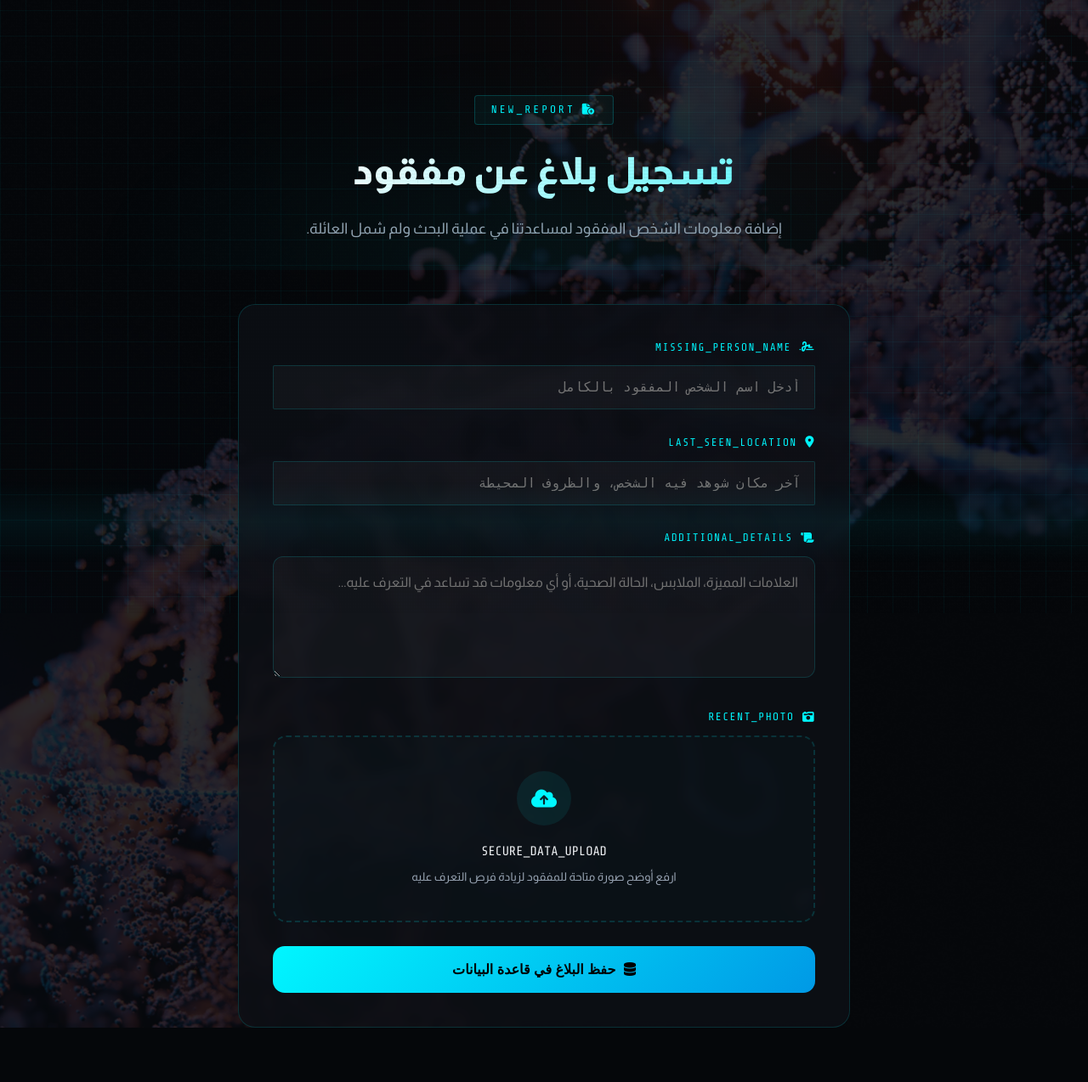
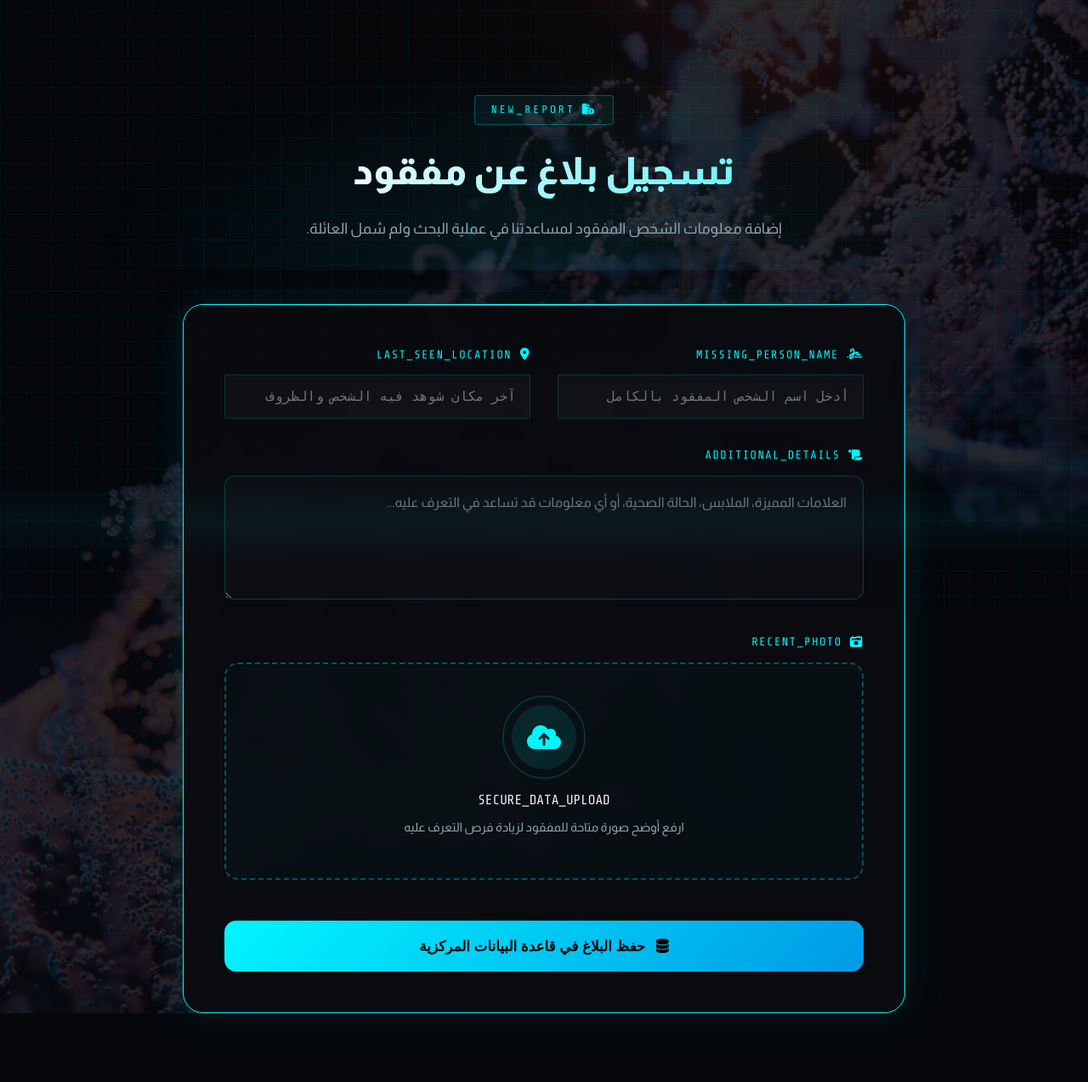
Before and after one commit to blackeagle686/mafqood-ai, a Django app: page /report/ in a window 1280 px wide. Shown: the part 78-1352 px from the top of the page at 85% size. After the commit the page ends 1271 px from the top, so only its background shows below. Run offline with Django 5.2, Linux system fonts and the light colour scheme; parts of the project's set-up code (start-up, migrations or seed data) failed here and were passed over.

Commit message:
Enhanced report template with improved UI, layout, and animations

```diff
--- a/ai_system/app/templates/report.html
+++ b/ai_system/app/templates/report.html
@@ -19,7 +19,7 @@
             content: '';
             position: absolute;
             inset: 0;
-            background: radial-gradient(ellipse at center bottom, hsla(182, 100%, 50%, 0.05) 0%, transparent 60%);
+            background: radial-gradient(ellipse at center bottom, hsla(182, 100%, 50%, 0.08) 0%, transparent 60%);
             pointer-events: none;
         }
         .page-badge {
@@ -30,44 +30,64 @@
             font-size: 0.8rem;
             letter-spacing: 3px;
             color: var(--primary);
-            border: 1px solid rgba(0, 242, 255, 0.2);
+            border: 1px solid rgba(0, 242, 255, 0.3);
             padding: 0.4rem 1.2rem;
             border-radius: 4px;
-            background: rgba(0, 242, 255, 0.04);
+            background: rgba(0, 242, 255, 0.05);
             margin-bottom: 1.2rem;
         }
 
         .form-card {
-            max-width: 720px;
+            max-width: 850px;
             margin: 2.5rem auto 4rem;
-            background: hsla(220, 25%, 7%, 0.85);
-            border: 1px solid var(--border-color);
-            border-radius: 20px;
-            padding: 2.5rem;
-            backdrop-filter: blur(6px);
+            background: hsla(220, 25%, 5%, 0.95);
+            border: 1px solid var(--primary);
+            border-radius: 24px;
+            padding: 3rem;
+            backdrop-filter: blur(10px);
+            box-shadow: 0 0 50px rgba(0, 242, 255, 0.1);
+            position: relative;
+            overflow: hidden;
+        }
+        .form-card::before {
+            content: '';
+            position: absolute;
+            top: 0; left: 0; right: 0; height: 1px;
+            background: linear-gradient(90deg, transparent, var(--primary), transparent);
+            opacity: 0.8;
         }
 
-        .form-row {
-            margin-bottom: 1.8rem;
+        /* 2-Column Layout for Form */
+        .form-grid {
+            display: grid;
+            grid-template-columns: 1fr 1fr;
+            gap: 2rem;
         }
+        .form-full-width {
+            grid-column: 1 / -1;
+        }
+        @media (max-width: 768px) {
+            .form-grid { grid-template-columns: 1fr; }
+        }
+
         .form-label {
             display: flex;
             align-items: center;
             gap: 0.6rem;
             font-family: 'Share Tech Mono', monospace;
-            font-size: 0.8rem;
+            font-size: 0.85rem;
             letter-spacing: 1.5px;
             color: var(--primary);
-            margin-bottom: 0.7rem;
+            margin-bottom: 0.8rem;
         }
-        .form-label i { font-size: 0.85rem; }
+        .form-label i { font-size: 0.9rem; }
 
         .form-input, .form-textarea {
             width: 100%;
-            padding: 1rem 1.2rem;
+            padding: 1.1rem 1.2rem;
             border-radius: 12px;
-            border: 1px solid var(--border-color);
-            background: rgba(255,255,255,0.03);
+            border: 1px solid rgba(0, 242, 255, 0.2);
+            background: rgba(255,255,255,0.02);
             color: var(--text);
             font-size: 1rem;
             transition: all 0.3s ease;
@@ -76,87 +96,120 @@
         }
         .form-input:focus, .form-textarea:focus {
             border-color: var(--primary);
-            box-shadow: 0 0 0 3px rgba(0, 242, 255, 0.08);
-            background: rgba(0, 242, 255, 0.02);
+            box-shadow: 0 0 0 3px rgba(0, 242, 255, 0.1);
+            background: rgba(0, 242, 255, 0.03);
         }
-        .form-textarea { resize: vertical; min-height: 110px; line-height: 1.7; }
+        .form-textarea { resize: vertical; min-height: 120px; line-height: 1.7; }
 
         .upload-box {
-            border: 2px dashed var(--border-color);
+            border: 2px dashed rgba(0, 242, 255, 0.3);
             border-radius: 16px;
-            padding: 2.5rem 1.5rem;
+            padding: 3rem 1.5rem;
             text-align: center;
             cursor: pointer;
             transition: all 0.3s ease;
-            background: rgba(0, 242, 255, 0.015);
+            background: rgba(0, 242, 255, 0.02);
+            position: relative;
+            overflow: hidden;
+        }
+        .upload-box::before {
+            content: '';
+            position: absolute;
+            inset: 0;
+            background: linear-gradient(45deg, transparent, rgba(0, 242, 255, 0.04), transparent);
+            transform: translateX(-100%);
+            transition: transform 0.6s ease;
         }
         .upload-box:hover {
             border-color: var(--primary);
-            background: rgba(0, 242, 255, 0.04);
-            box-shadow: 0 0 30px rgba(0, 242, 255, 0.05);
+            background: rgba(0, 242, 255, 0.05);
+            box-shadow: 0 0 30px rgba(0, 242, 255, 0.08);
         }
+        .upload-box:hover::before { transform: translateX(100%); }
+
         .upload-box-icon {
-            width: 64px;
-            height: 64px;
+            width: 76px;
+            height: 76px;
             border-radius: 50%;
-            background: rgba(0, 242, 255, 0.08);
+            background: rgba(0, 242, 255, 0.1);
             display: flex;
             align-items: center;
             justify-content: center;
-            margin: 0 auto 1.2rem;
+            margin: 0 auto 1.5rem;
+            position: relative;
         }
-        .upload-box-icon i { font-size: 1.5rem; color: var(--primary); }
+        .upload-box-icon::after {
+            content: '';
+            position: absolute;
+            inset: -8px;
+            border-radius: 50%;
+            border: 1px solid var(--primary);
+            opacity: 0;
+            animation: pulse-ring 2s infinite;
+        }
+        @keyframes pulse-ring {
+            0% { transform: scale(0.8); opacity: 0.6; }
+            100% { transform: scale(1.3); opacity: 0; }
+        }
+        .upload-box-icon i { font-size: 2rem; color: var(--primary); }
 
         .submit-btn {
             width: 100%;
-            padding: 1.1rem;
+            padding: 1.2rem;
             border-radius: 14px;
             border: none;
             background: linear-gradient(135deg, var(--primary), hsl(200, 100%, 45%));
             color: #000;
-            font-size: 1rem;
-            font-weight: 700;
+            font-size: 1.05rem;
+            font-weight: 800;
             cursor: pointer;
             transition: all 0.3s ease;
             display: flex;
             align-items: center;
             justify-content: center;
-            gap: 0.6rem;
-            margin-top: 0.5rem;
+            gap: 0.8rem;
+            margin-top: 1rem;
         }
         .submit-btn:hover {
-            box-shadow: 0 6px 30px rgba(0, 242, 255, 0.3);
+            box-shadow: 0 6px 35px rgba(0, 242, 255, 0.4);
             transform: translateY(-2px);
         }
 
         .success-card {
-            max-width: 600px;
+            max-width: 650px;
             margin: 3rem auto;
             text-align: center;
-            background: hsla(220, 25%, 7%, 0.85);
-            border: 1px solid rgba(0, 200, 100, 0.25);
-            border-radius: 20px;
-            padding: 3.5rem 2rem;
+            background: hsla(220, 25%, 5%, 0.95);
+            border: 1px solid rgba(0, 200, 100, 0.4);
+            border-radius: 24px;
+            padding: 4rem 2rem;
+            box-shadow: 0 0 50px rgba(0, 200, 100, 0.1);
         }
         .success-icon {
-            width: 90px;
-            height: 90px;
+            width: 100px;
+            height: 100px;
             border-radius: 50%;
-            background: rgba(0, 200, 100, 0.1);
+            background: rgba(0, 200, 100, 0.15);
             display: flex;
             align-items: center;
             justify-content: center;
-            margin: 0 auto 2rem;
+            margin: 0 auto 2.5rem;
+            position: relative;
+            animation: successPulse 2s infinite;
         }
-        .success-icon i { font-size: 2.5rem; color: var(--success); }
+        @keyframes successPulse {
+            0%, 100% { box-shadow: 0 0 0 0 rgba(0, 200, 100, 0.2); }
+            50% { box-shadow: 0 0 0 20px rgba(0, 200, 100, 0); }
+        }
+        .success-icon i { font-size: 3rem; color: var(--success); }
 
         #image-preview {
             max-width: 100%;
-            margin-top: 1.5rem;
-            border-radius: 12px;
-            border: 1px solid var(--primary);
+            margin-top: 2rem;
+            border-radius: 14px;
+            border: 2px solid var(--primary);
             display: none;
-            box-shadow: 0 0 25px var(--primary-glow);
+            box-shadow: 0 0 30px var(--primary-glow);
         }
     </style>
 </head>
@@ -194,13 +247,13 @@
     {% if status == 'success' %}
     <div class="success-card">
         <div class="success-icon"><i class="fa-solid fa-circle-check"></i></div>
-        <h2 class="tech-font" style="color: var(--success); font-size: 1.3rem; letter-spacing: 2px; margin-bottom: 1rem;">
-            [ REPORT_RECEIVED ]
+        <h2 class="tech-font" style="color: var(--success); font-size: 1.4rem; letter-spacing: 2px; margin-bottom: 1rem;">
+            [ REPORT_RECEIVED_SECURELY ]
         </h2>
-        <p style="font-size: 1.05rem; color: var(--text-muted); line-height: 1.8; margin-bottom: 2.5rem;">
-            تم استلام البلاغ بنجاح وجاري البدء في معالجة البيانات للمساعدة في عملية البحث.
+        <p style="font-size: 1.1rem; color: var(--text-muted); line-height: 1.8; margin-bottom: 3rem;">
+            تم استلام البلاغ بنجاح وجاري البدء في معالجة البيانات باستخدام محرك الذكاء الاصطناعي للمساعدة في عملية البحث.
         </p>
-        <a href="{% url 'index' %}" class="btn-primary" style="padding: 0.9rem 2.5rem;">
+        <a href="{% url 'index' %}" class="submit-btn" style="text-decoration: none; max-width: 300px; margin: 0 auto;">
             <i class="fa-solid fa-house"></i> العودة للصفحة الرئيسية
         </a>
     </div>
@@ -208,41 +261,53 @@
     <div class="form-card">
         <form id="report-form" action="/api/people/report/" method="POST" enctype="multipart/form-data">
             {% csrf_token %}
-            <div class="form-row">
+
+            <div class="form-grid">
+                <!-- Column 1 -->
+                <div>
                     <div class="form-label"><i class="fa-solid fa-signature"></i> MISSING_PERSON_NAME</div>
                     <input class="form-input" type="text" name="name" required placeholder="أدخل اسم الشخص المفقود بالكامل">
                 </div>
 
-            <div class="form-row">
+                <!-- Column 2 -->
+                <div>
                     <div class="form-label"><i class="fa-solid fa-location-dot"></i> LAST_SEEN_LOCATION</div>
-                <input class="form-input" type="text" name="last_seen" placeholder="آخر مكان شوهد فيه الشخص، والظروف المحيطة" required>
+                    <input class="form-input" type="text" name="last_seen" placeholder="آخر مكان شوهد فيه الشخص والظروف" required>
                 </div>
 
-            <div class="form-row">
+                <!-- Full Width -->
+                <div class="form-full-width">
                     <div class="form-label"><i class="fa-solid fa-scroll"></i> ADDITIONAL_DETAILS</div>
                     <textarea class="form-textarea" name="details" rows="4"
                         placeholder="العلامات المميزة، الملابس، الحالة الصحية، أو أي معلومات قد تساعد في التعرف عليه..."></textarea>
                 </div>
 
-            <div class="form-row">
+                <div class="form-full-width">
                     <div class="form-label"><i class="fa-solid fa-camera-retro"></i> RECENT_PHOTO</div>
                     <div class="upload-box" onclick="document.getElementById('file-input').click()">
                         <div class="upload-box-icon"><i class="fa-solid fa-cloud-arrow-up"></i></div>
-                    <p class="tech-font" style="color: var(--text); font-size: 0.95rem; margin-bottom: 0.4rem;">SECURE_DATA_UPLOAD</p>
-                    <p style="color: var(--text-muted); font-size: 0.85rem; margin: 0;">ارفع أوضح صورة متاحة للمفقود لزيادة فرص التعرف عليه</p>
+                        <p class="tech-font" style="color: var(--text); font-size: 1rem; margin-bottom: 0.5rem;">SECURE_DATA_UPLOAD</p>
+                        <p style="color: var(--text-muted); font-size: 0.9rem; margin: 0;">ارفع أوضح صورة متاحة للمفقود لزيادة فرص التعرف عليه</p>
                         <input type="file" id="file-input" name="file" accept="image/*" style="display: none;" onchange="previewImage(event)" required>
                         <img id="image-preview" src="#" alt="Preview">
                     </div>
                 </div>
 
-            <button type="submit" class="submit-btn">
-                <i class="fa-solid fa-database"></i> حفظ البلاغ في قاعدة البيانات
+                <div class="form-full-width">
+                    <button type="submit" class="submit-btn" id="submitBtn">
+                        <i class="fa-solid fa-database"></i> حفظ البلاغ في قاعدة البيانات المركزية
                     </button>
+                </div>
+            </div>
         </form>
     </div>
     {% endif %}
 
     <script>
+        const fileInput = document.getElementById('file-input');
+        const submitBtn = document.getElementById('submitBtn');
+        const form = document.getElementById('report-form');
+
         function previewImage(event) {
             const preview = document.getElementById('image-preview');
             const file = event.target.files[0];
@@ -250,6 +315,16 @@
             reader.onload = () => { preview.src = reader.result; preview.style.display = 'block'; }
             if (file) reader.readAsDataURL(file);
         }
+
+        if(form) {
+            form.onsubmit = () => {
+                if(submitBtn) {
+                    submitBtn.disabled = true;
+                    submitBtn.innerHTML = '<i class="fa-solid fa-spinner fa-spin"></i> جاري تأمين البيانات ونقلها...';
+                }
+                return true;
+            };
+        }
     </script>
 </body>
 </html>
```
Lines whose indentation alone changed are shown as unchanged.
